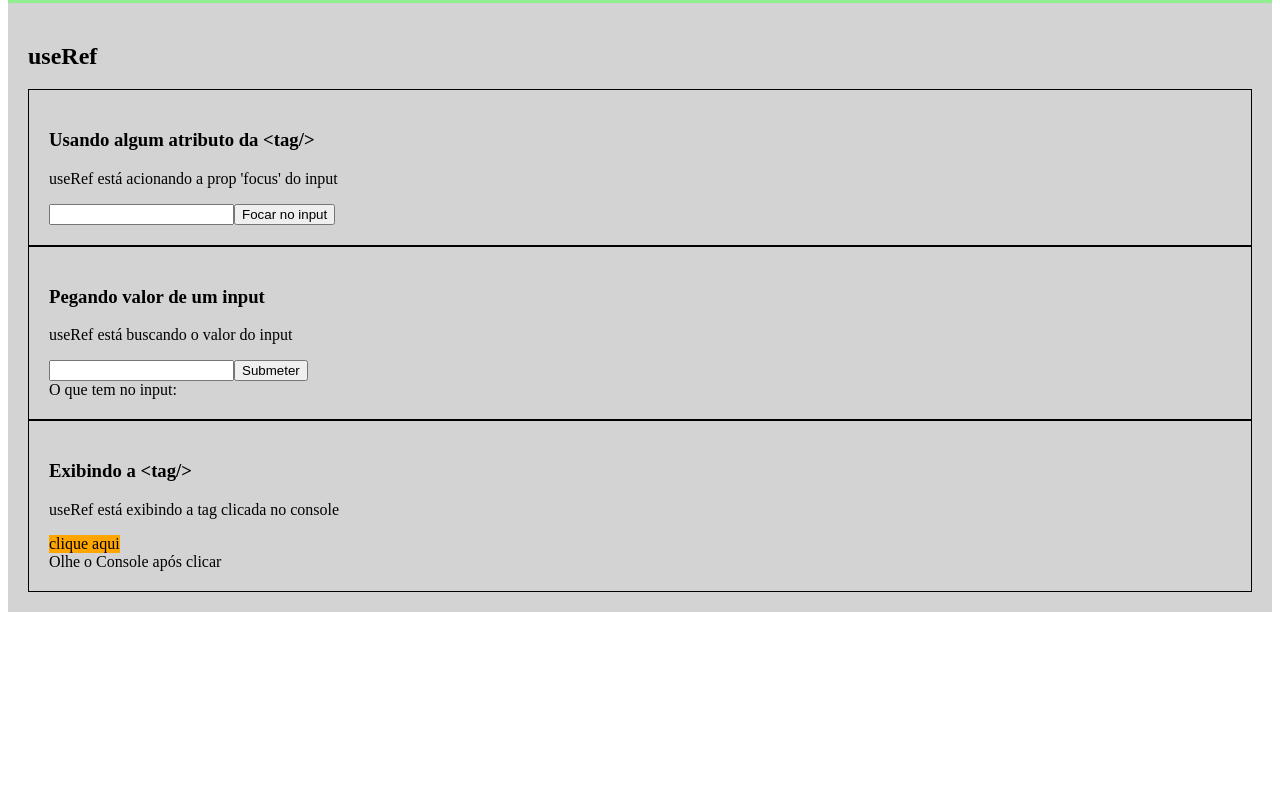
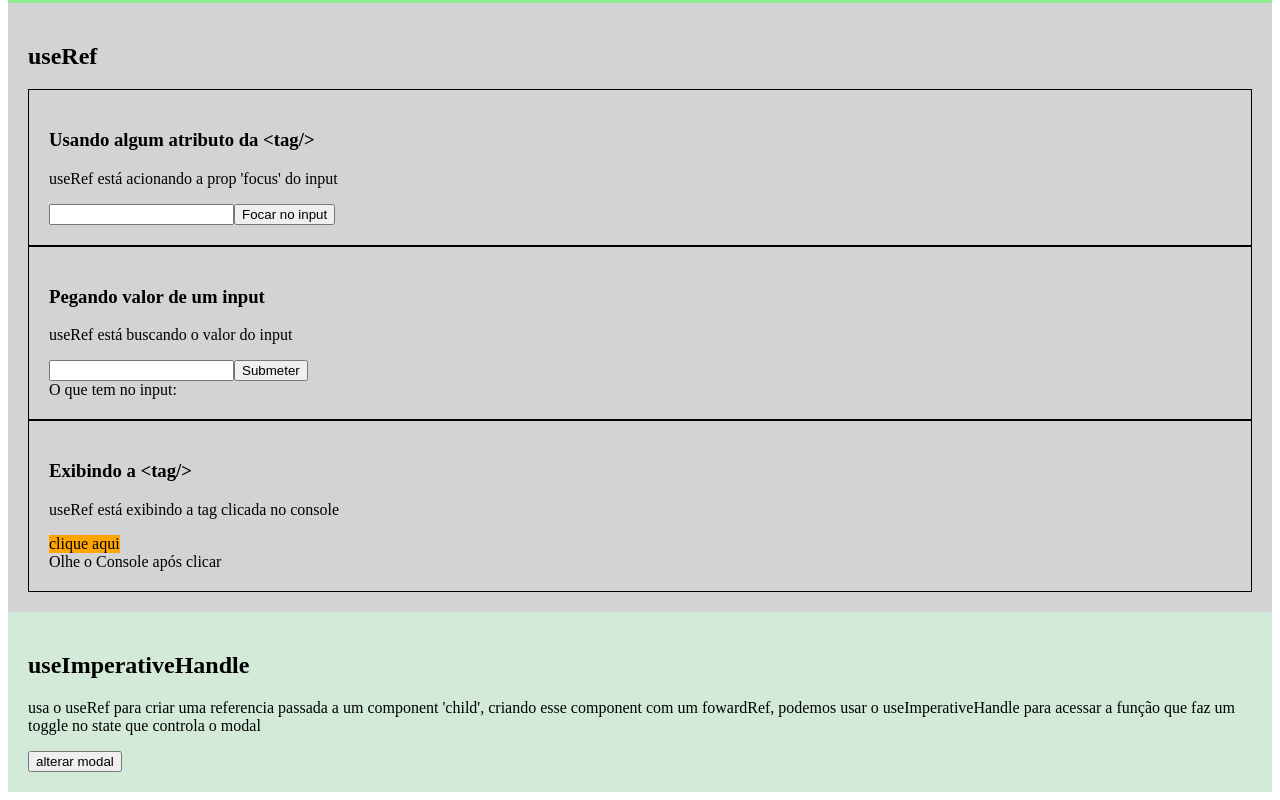
Before and after one commit to brunovcg/react-studies, a React (Create React App) app: page / in a window 1280 px wide. Shown: the part 365-1165 px from the top of the page. Before the commit the page ends 985 px from the top, so only its background shows below. Built offline with nearby package versions, Linux system fonts and the light colour scheme.

Commit message:
added useImperative handle

```diff
--- a/src/App.tsx
+++ b/src/App.tsx
@@ -1,6 +1,7 @@
 import UseStateHook from "./hooks/useState";
 import UseEffectHook from "./hooks/useEffect";
 import UseRefHook from "./hooks/useRef";
+import UseImperativeHandleHook from './hooks/useImperativeHandle'
 
 function App() {
   return (
@@ -8,6 +9,7 @@ function App() {
       <UseStateHook />
       <UseEffectHook />
       <UseRefHook />
+      <UseImperativeHandleHook/>
     </div>
   );
 }
--- /dev/null
+++ b/src/hooks/useImperativeHandle/child.jsx
@@ -0,0 +1,21 @@
+import React, { useImperativeHandle, useState } from "react";
+
+const Child = React.forwardRef((props, ref) => {
+  const [visible, setVisible] = useState(false);
+
+  const toggleModal = () => {
+    setVisible(!visible);
+  };
+
+  useImperativeHandle(ref, () => {
+    return { toggleModal };
+  });
+
+  return (
+    <>
+      {visible && <div style={{width: 'fit-content', background: "yellow"}}>MODAL ABERTO!</div>}
+    </>
+  );
+});
+
+export default Child;
--- /dev/null
+++ b/src/hooks/useImperativeHandle/index.jsx
@@ -0,0 +1,24 @@
+import Child from "./child";
+import { useRef } from "react";
+
+const UseImperativeHandleHook = () => {
+  const childRef = useRef(null);
+
+  return (
+    <div style={{ background: "#d3ead8", padding: "20px" }}>
+      <h2>useImperativeHandle</h2>
+      <p>
+        usa o useRef para criar uma referencia passada a um component 'child',
+        criando esse component com um fowardRef, podemos usar o
+        useImperativeHandle para acessar a função que faz um toggle no state que
+        controla o modal
+      </p>
+      <button onClick={() => childRef.current.toggleModal()}>
+        alterar modal
+      </button>
+      <Child ref={childRef} />
+    </div>
+  );
+};
+
+export default UseImperativeHandleHook;
```
